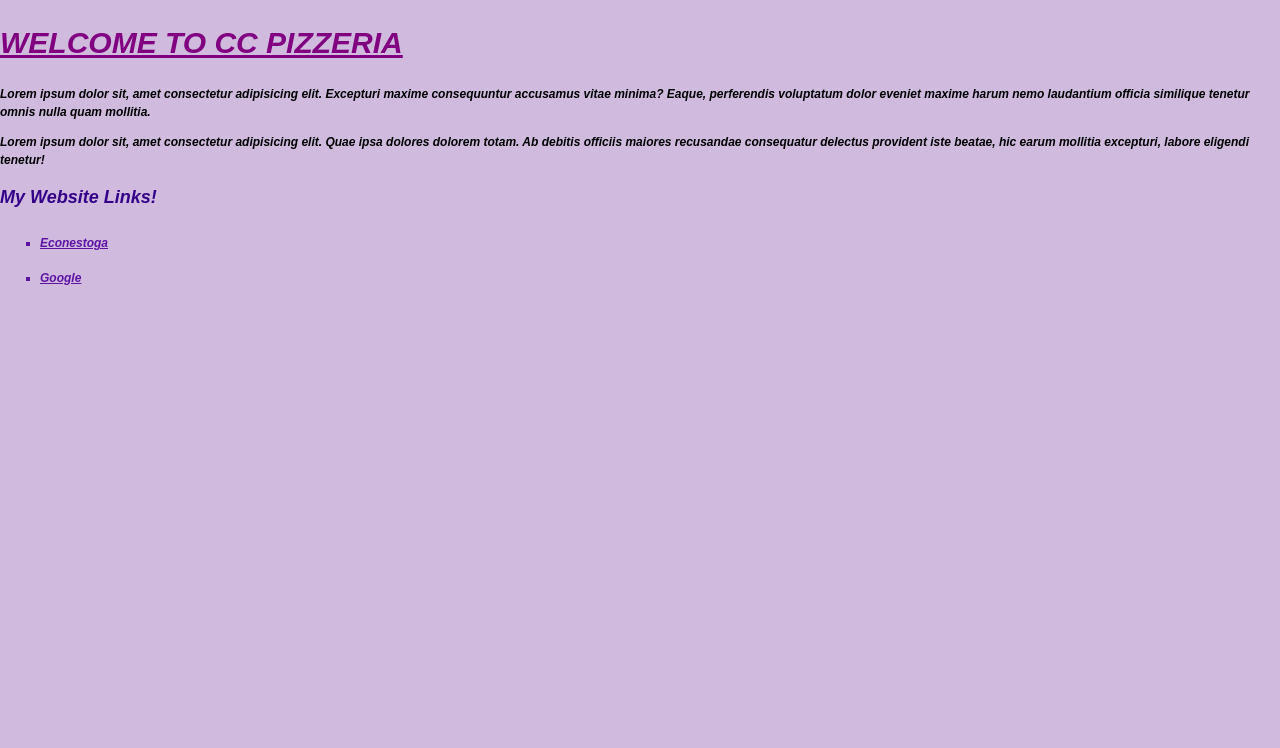
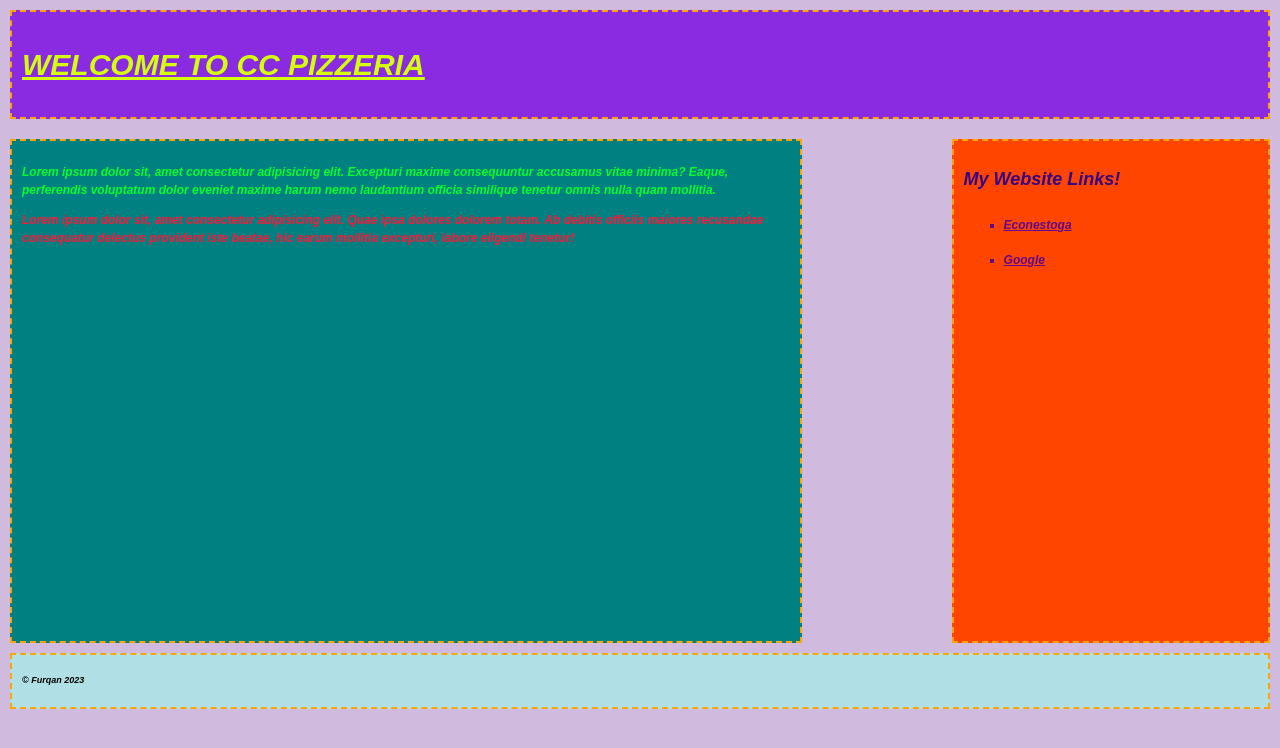
Before and after one commit to MFA005/InClass-2, a plain HTML site: page index.html in a window 1280 px wide. Drawn offline with Linux system fonts and the light colour scheme.

Commit message:
more css added for inclass task 3

```diff
--- a/css/styles.css
+++ b/css/styles.css
@@ -9,3 +9,41 @@ h2 {
     color: #308;
     font-size: 1.5em;
 }
+main{
+    float: left;
+    width: 60vw;
+    height: 60vh;
+    background-color: teal;
+}
+
+aside {
+    float: right;
+    width: 23vw;
+    background-color: orangered;
+    height: 60vh;
+}
+footer{
+    clear: both;
+    background-color: powderblue;
+}
+header{
+    background-color: blueviolet;
+}
+.structural{
+    padding: 10px;
+    margin: 10px;
+    border: 2px dashed orange;
+    border-width: 2px;
+}
+#para1{
+    color: rgb(0, 255, 42);
+}
+#para2{
+    color: rgb(255, 23, 55);
+}
+a:hover{
+    color: #699;
+}
+footer p{
+    font-size: 0.75em;
+}
--- a/index.html
+++ b/index.html
@@ -29,23 +29,33 @@
             </head>
 
         <body>
-
-            <h1 style="color: purple; font-size: 30px; "><u><i>WELCOME TO CC PIZZERIA</u></i></h1>
-
-            <p>
+                <header class="structural" id="header">
+            <h1 style="color: rgb(210, 255, 9); font-size: 30px; "><u><i>WELCOME TO CC PIZZERIA</u></i></h1>
+                </header>
+        <main class="structural" id="main">
+        <p id="para1">
                 Lorem ipsum dolor sit, amet consectetur adipisicing elit. Excepturi maxime consequuntur accusamus vitae minima? Eaque, perferendis voluptatum dolor eveniet maxime harum nemo laudantium officia similique tenetur omnis nulla quam mollitia.
             </p>
-            <p>
+            <p id="para2">
                 Lorem ipsum dolor sit, amet consectetur adipisicing elit. Quae ipsa dolores dolorem totam. Ab debitis officiis maiores recusandae consequatur delectus provident iste beatae, hic earum mollitia excepturi, labore eligendi tenetur!
             </p>
+        </main>
+        <aside class="structural" id="aside">
+        <p>
+                <h2>My Website Links!</h2>
 
-            <p>
-                <h2>My Website Links!</h2>
                 <ul>
+
                     <li><a href="https://conestoga.desire2learn.com/d2l/home">Econestoga</a></li>
                     <li><a href="https://www.google.com/">Google</a></li>
+
                 </ul>
+
+               </aside>
             </p>
-
+    <footer class="structural" id="footer">
+        <p> &copy; Furqan 2023
+    </p>
+    </footer>
         </body>
 </html>
```
